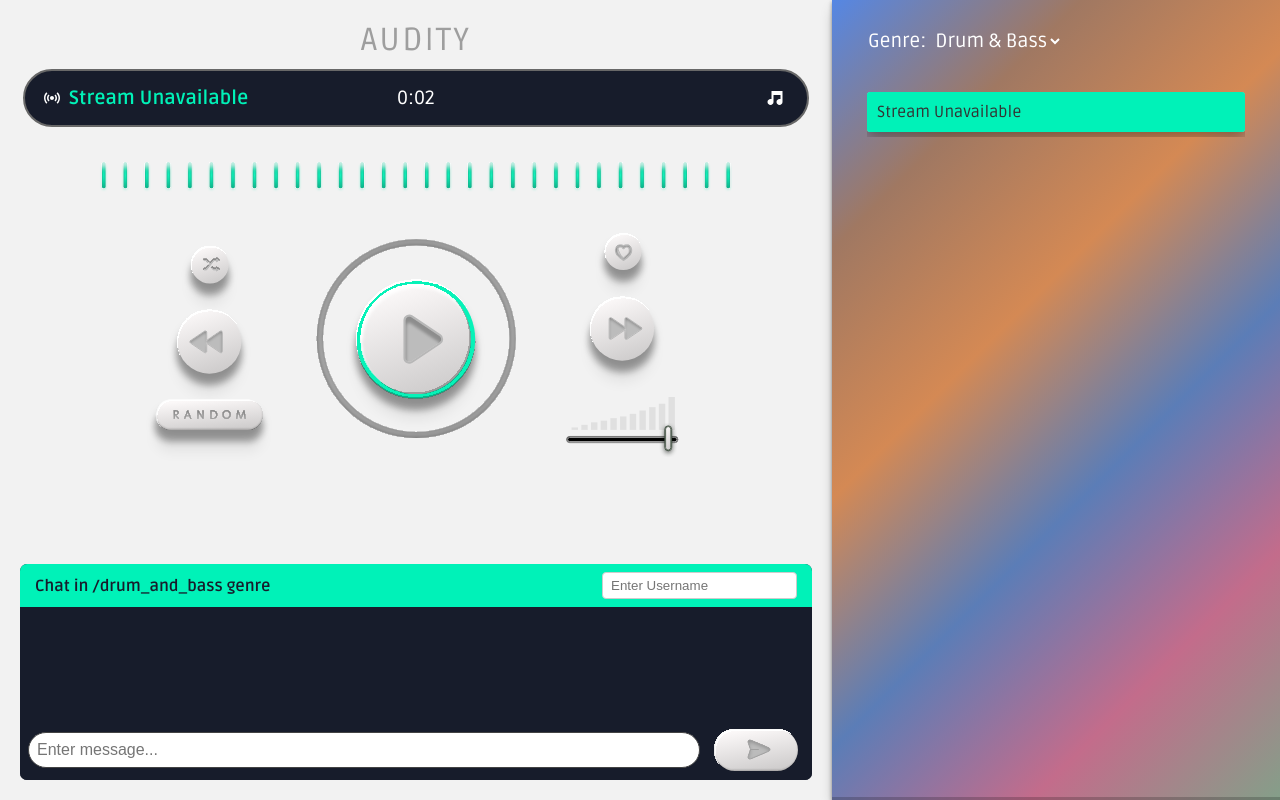
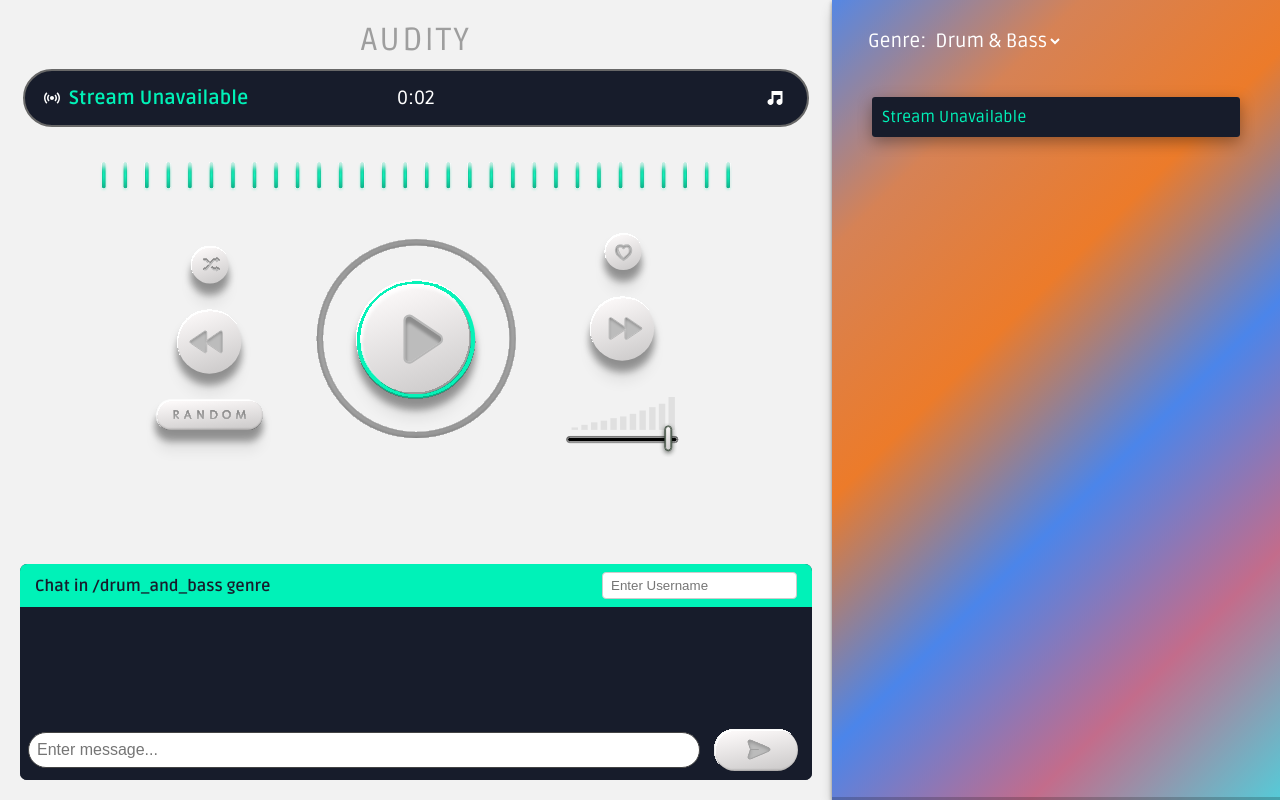
Before and after one commit to wadadawadada/fony, a plain HTML site: page index.html in a window 1280 px wide. Both pictures are taken after a click on the picture 209 px from the left and 415 px from the top of the page. Drawn offline with Linux system fonts and the light colour scheme; no server answers.

Commit message:
styles update

```diff
--- a/styles.css
+++ b/styles.css
@@ -36,11 +36,11 @@
     box-sizing: border-box;
     background: linear-gradient(135deg,
   #5587e4 0%,
-  #A07862 20%,
-  #D48954 40%,
-  #5B7DB7 60%,
+  #d68255 20%,
+  #ec7b2a 40%,
+  #4b85ea 60%,
   #C36C8B 80%,
-  #849F89 100%);
+  #55cbd8 100%);
     padding: 20px;
     overflow-y: auto;
     box-shadow: rgba(0, 0, 0, 0.4) 0px 2px 4px, rgba(0, 0, 0, 0.3) 0px 7px 13px -3px, rgba(0, 0, 0, 0.2) 0px -3px 0px inset;
@@ -129,7 +129,7 @@
 .playlist-area {
     flex: 1;
     border-radius: 12px;
-    padding: 15px;
+    padding: 5px;
     overflow-y: auto;
     position: relative;
 }
@@ -138,11 +138,11 @@
 #playlist {
     list-style: none;
     margin: 0;
-    padding: 0;
+    padding: 15px;
     overflow-x: hidden;
 }
 #playlist li {
-    background-color: #ffffff68;
+    background-color: #ffffff39;
     color: #333;
     padding: 10px;
     margin-bottom: 5px;
@@ -163,7 +163,7 @@
     left: 0;
     height: 100%;
     width: var(--buffer-percent, 0%);
-    background-color: #00F2B8;
+    background-color: #171C2B;
     border-radius: 3px;
     z-index: 0;
     transition: width 0.3s ease;
@@ -172,9 +172,12 @@
 #playlist li:hover {
     background-color: #00F2B8;
     color: #171C2B;
+    scale: 1.02;
+    transition: all 0.3s ease-in-out;
 }
 #playlist li.active {
     /* outline: 2px solid #ff715b; */
+    color: #00F2B8;
 }
 #playlist li img.station-icon {
     width: 40px;
@@ -293,6 +296,7 @@
 .genre-select {
   scrollbar-width: thin;
   scrollbar-color: #00F2B8 #f2f2f265;
+  border-radius: 22px;
 }
 
 .genre-select {
```
